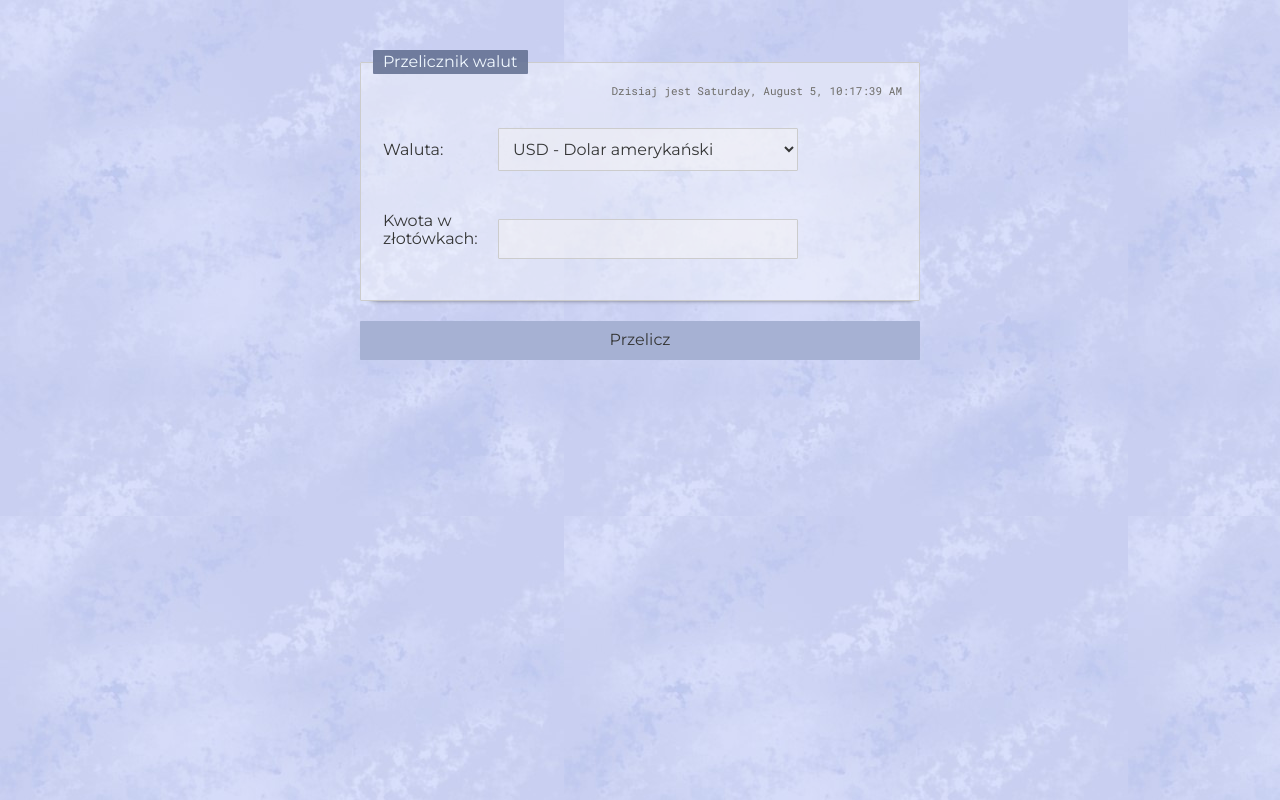
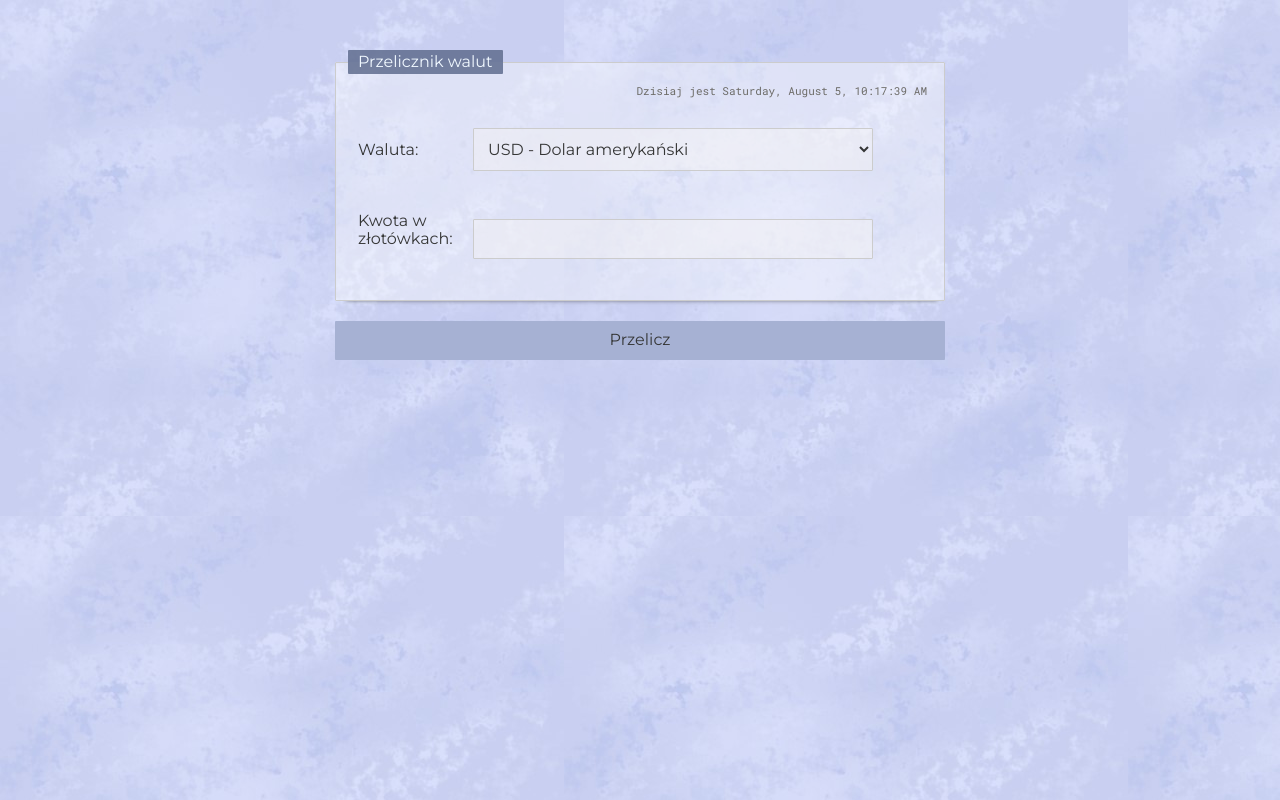
Before and after one commit to WiktoriaNizielska/currency-converter-react, a React (Create React App) app: page / in a window 1280 px wide. Built offline with nearby package versions, Linux system fonts and the light colour scheme.

Commit message:
form width changed

```diff
--- a/src/Form/style.css
+++ b/src/Form/style.css
@@ -5,7 +5,7 @@
 }
 
 .form__field {
-    max-width: 300px;
+    max-width: 400px;
     padding: 10px;
     margin: auto 5px 15px;
     width: 100%;
--- a/src/index.css
+++ b/src/index.css
@@ -8,7 +8,7 @@ html {
 
 body {
   margin: 10px auto;
-  max-width: 600px;
+  max-width: 650px;
   padding: 20px;
   font-family: 'Montserrat', sans-serif;
   color: rgb(53, 54, 54);
```
